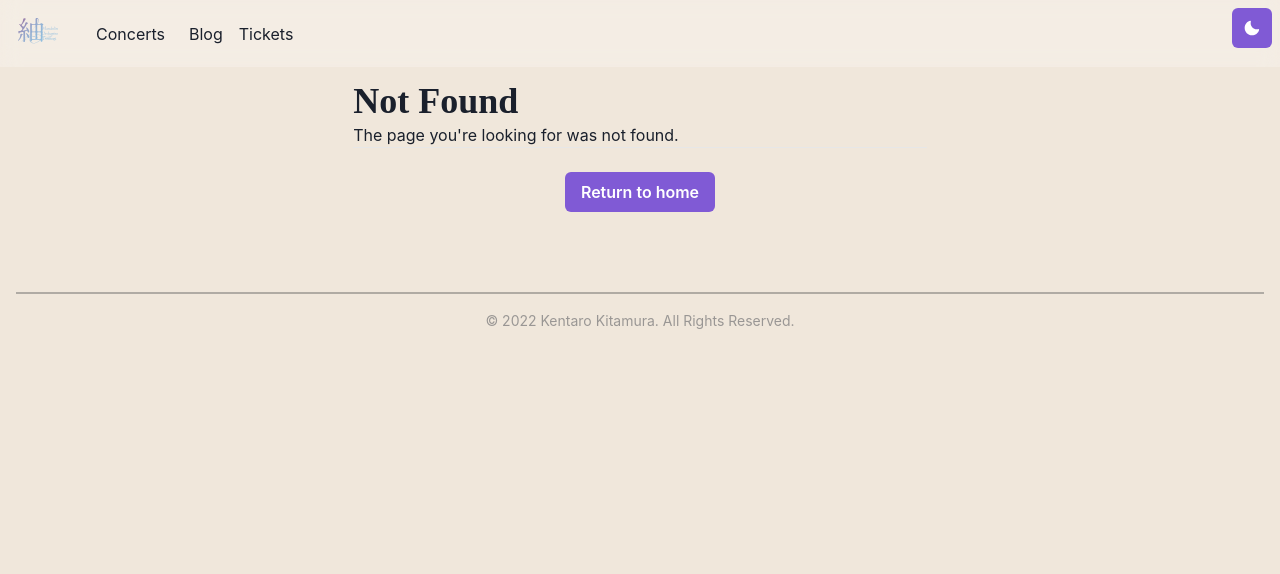
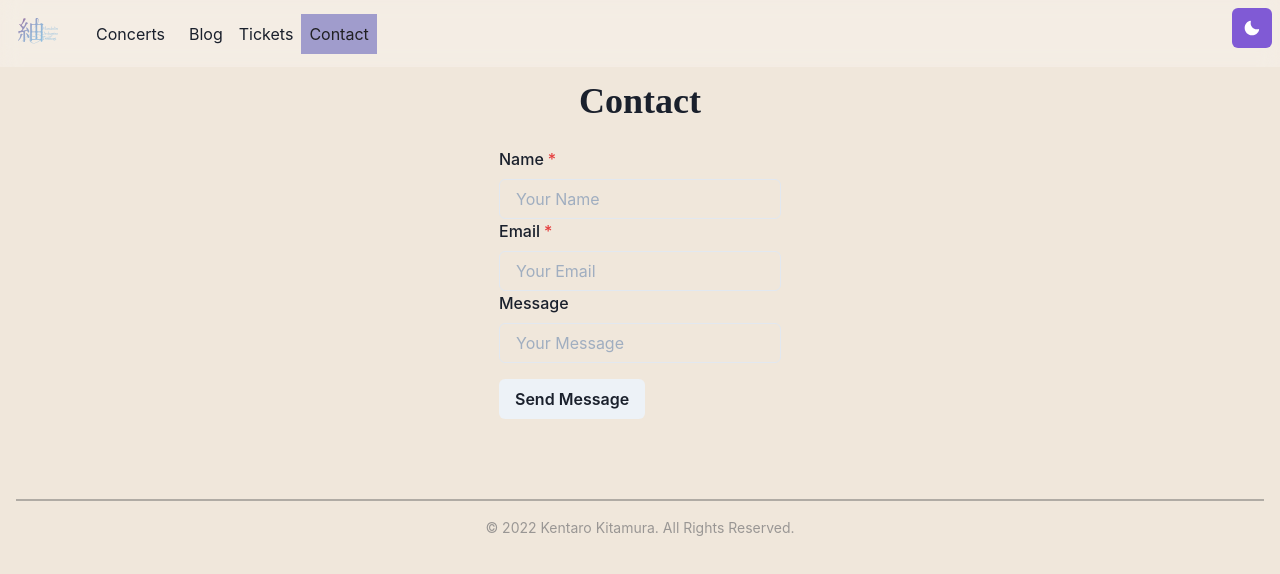
Before and after one commit to kitakenkani/tsumugi, a Next.js app: page /contact in a window 1280 px wide. Before the commit this address had no page. Shown: the top 574 px of the page. Built offline with nearby package versions, Linux system fonts and the light colour scheme.

Commit message:
add contact form

```diff
--- a/components/navbar.js
+++ b/components/navbar.js
@@ -70,6 +70,9 @@ const Navbar = props => {
                     <a href="https://teket.jp/g/2s8sflppts" target="_blank">
                         Tickets
                     </a>
+                    <LinkItem href="/contact" path={path}>
+                        Contact
+                    </LinkItem>
                 </Stack>
                 <Box flex={1} align="right">
                     <ThemeToggleButton />
--- /dev/null
+++ b/pages/api/contact.js
@@ -0,0 +1,13 @@
+export default function handler(req, res) {
+    if (req.method=== 'POST') {
+        res.status(200).json(
+            {
+                status: 'Success',
+                message: 'Message received'
+            }
+        );
+    } else {
+        res.setHeader('Allow', ['POST']);
+        res.status(405).end(`Method ${req.method} Not Allowed`)
+    }
+}
--- /dev/null
+++ b/pages/contact.js
@@ -0,0 +1,38 @@
+import {
+    Container,
+    FormControl,
+    FormLabel,
+    Input,
+    Textarea,
+    Button,
+    Heading
+} from '@chakra-ui/react';
+
+export default function Contact() {
+    return (
+        <Container centerContent>
+            <Heading as="h1" mb={6}>Contact</Heading>
+
+            <form acrion="/api/contact" method='post'>
+                <FormControl id="name" isRequired>
+                    <FormLabel>Name</FormLabel>
+                    <Input placeholder='Your Name' />
+                </FormControl>
+                <FormControl id="email" isRequired>
+                    <FormLabel>Email</FormLabel>
+                    <Input placeholder='Your Email' />
+                </FormControl>
+                <FormControl>
+                    <FormLabel>Message</FormLabel>
+                    <Input placeholder='Your Message' />
+                </FormControl>
+                <Button
+                    mt={4}
+                    type="submit"
+                >
+                    Send Message
+                </Button>
+            </form>
+        </Container>
+    )
+}
```
